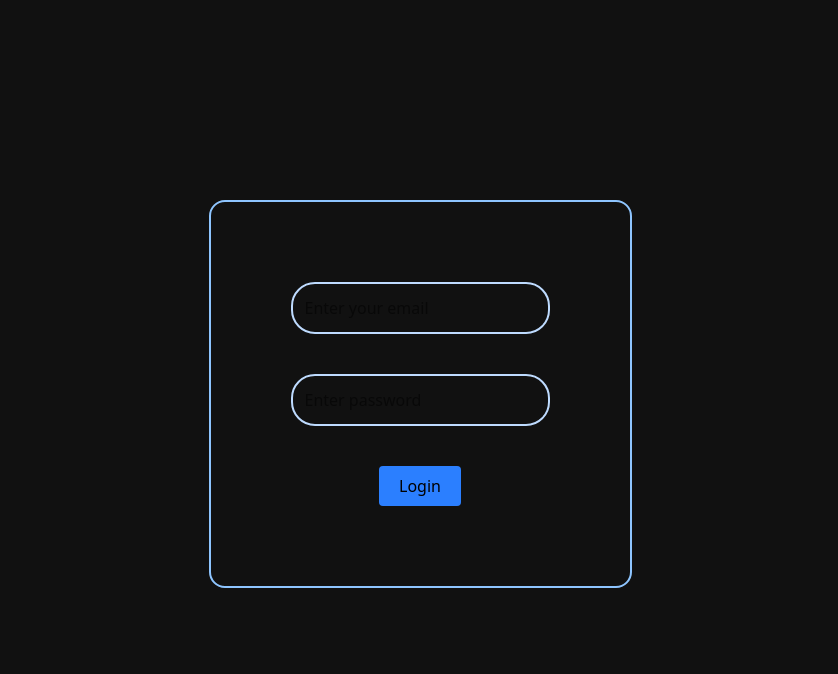
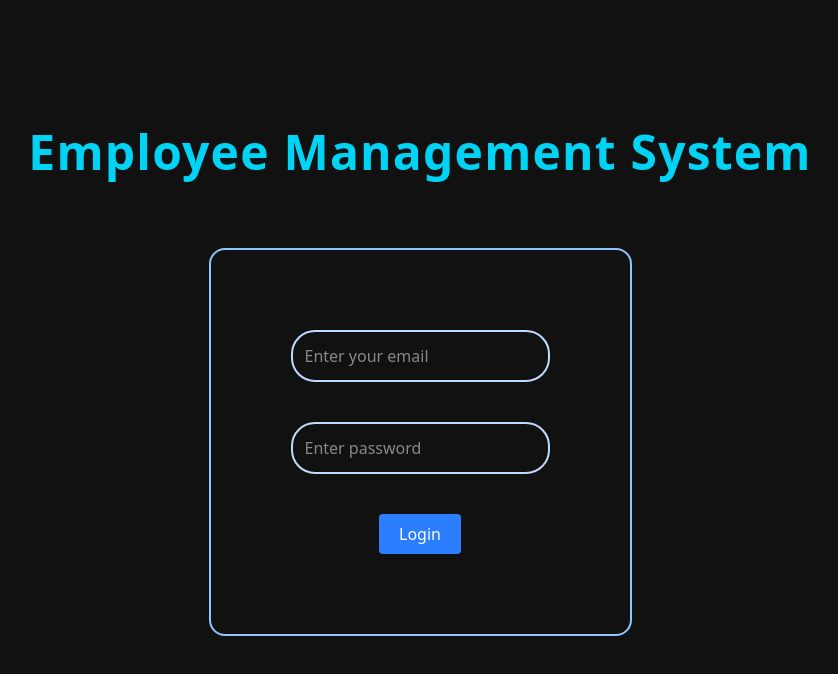
Before and after one commit to Balavardhan01/Employe-Management-System, a React (Vite) app: page / in a window 1280 px wide. Shown: the top 674 px of the page, without its empty margins (220-1058 px from the left). Built offline with nearby package versions, Linux system fonts and the light colour scheme.

Commit message:
update login page UI

```diff
--- a/src/components/Auth/Login.jsx
+++ b/src/components/Auth/Login.jsx
@@ -17,12 +17,21 @@ const Login = ({handleLogin}) => {
    }
 
   return (
-    <div className='border-2 border-blue-300 p-20 flex justify-center h-max w-max m-auto mt-50 rounded-2xl hover:border-cyan-700'>
+    <div className='flex  justify-between flex-col gap-none'>
+      <div>
+       <h1 className="text-cyan-400 text-center mt-32 mb-8 text-5xl font-extrabold tracking-wide">
+  Employee Management System
+</h1>
+
+      </div>
+    <div className='border-2 text-white border-blue-300 p-20 flex justify-center h-max w-max m-auto mt-10 rounded-2xl hover:border-cyan-700'>
+
       <div className=''>
+
         <form  onSubmit={(e)=>{
                 Submit(e)
             }} className=' flex flex-col justify-center
-        items-center-safe gap-10'>
+        items-center-safe text-white gap-10'>
 
             <input
             value={email}
@@ -45,6 +54,7 @@ const Login = ({handleLogin}) => {
         </form>
       </div>
     </div>
+    </div>
   )
 }
 
```
